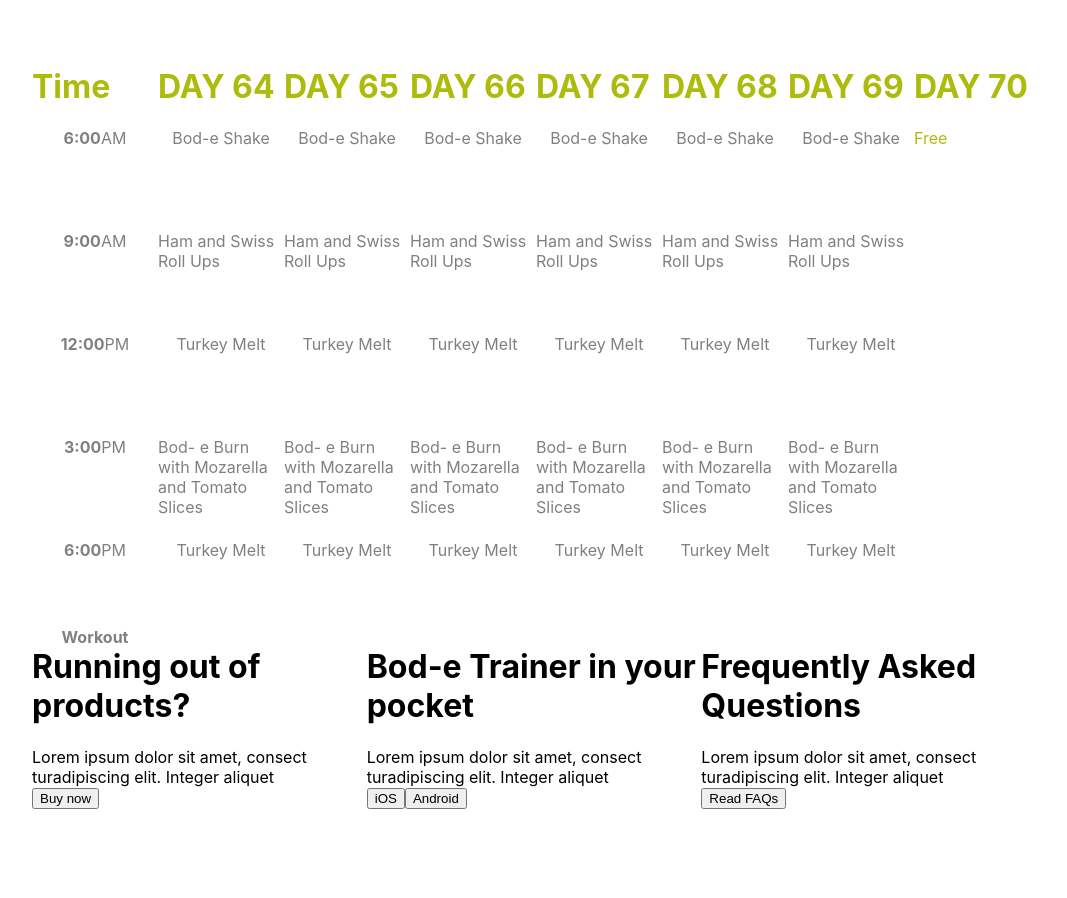
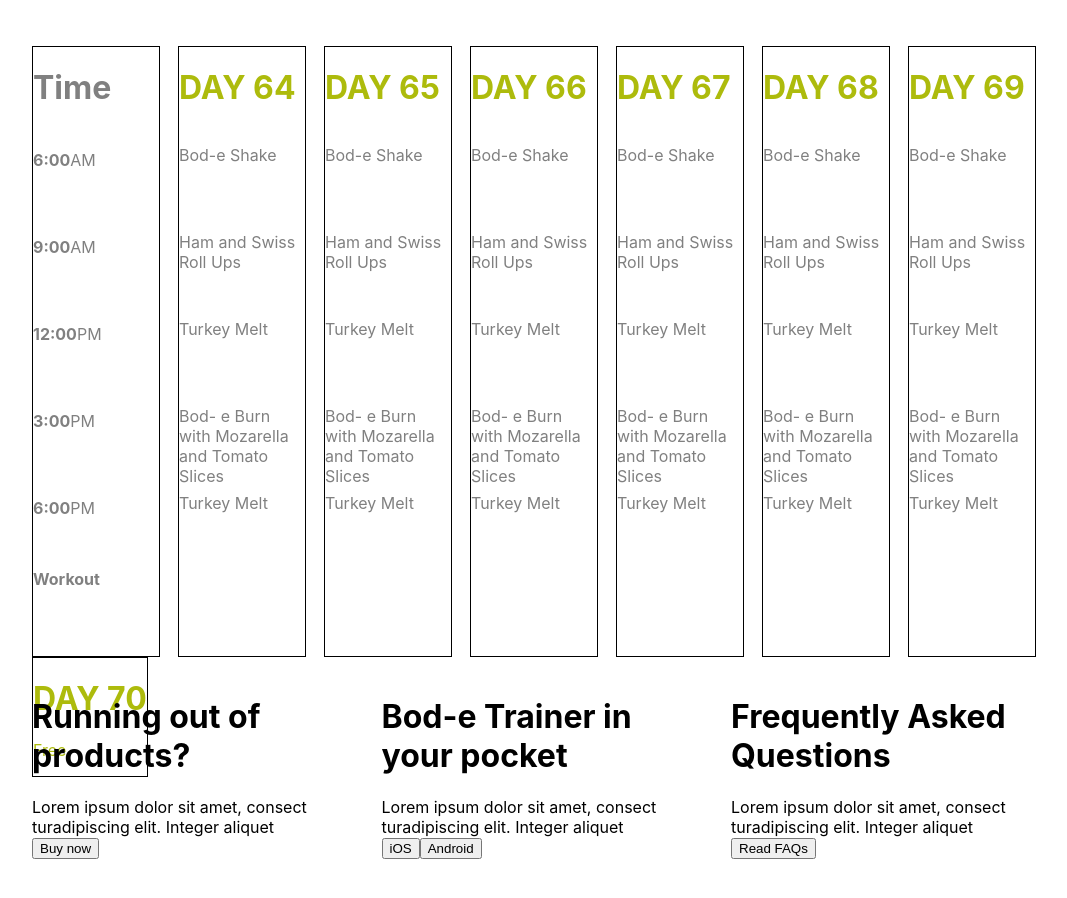
Before and after one commit to adrian-glowienka/ZadanieRekrutacyjneGet, a React (Create React App) app: page / in a window 1280 px wide. Shown: the part 180-1078 px from the top of the page, without its empty margins (106-1173 px from the left). Built offline with nearby package versions, Linux system fonts and the light colour scheme.

Commit message:
fixed problem with label

```diff
--- a/src/App.css
+++ b/src/App.css
@@ -1,13 +1,11 @@
 body {
-  margin: 34px 138px 616px 138px;
+  margin: 34px 138px 70px 138px;
 }
 
-/* div {
-  box-sizing: border-box;
-} */
 
 .Header-board  {
   display: flex;
+  flex-wrap: wrap;
 }
 
 .Header-board ul {
@@ -30,6 +28,7 @@
 .Slider-container {
   display: flex;
   justify-content: space-between;
+  flex-wrap: wrap;
 }
 
 .Slider h1 {
@@ -53,19 +52,21 @@
   color: #adbb0c;
   display: flex;
   justify-content: space-between;
+  flex-wrap: wrap;
 }
 
 .Days-week  {
-  width: 126px;
-  height: 87px;
+  border: 1px solid black;
 }
 
 .Item {
   width: 126px;
   height: 87px;
   color: gray;
+  display: flex;
 }
 
+/*
 .Item p {
   display: flex;
   justify-content: center;
@@ -74,9 +75,15 @@
 .Item p1 {
   display: flex;
   justify-content: center;
+} */
+
+.Footer {
+  margin-top: 50px;
+  display: flex;
+  justify-content: space-between;
+  flex-wrap: wrap;
 }
 
-.Footer {
-  display: flex;
-
+.Foot {
+  width: 305px;
 }
--- a/src/components/Footer/Footer.js
+++ b/src/components/Footer/Footer.js
@@ -4,14 +4,14 @@
     render() {
         return (
             <div className="Footer">
-                <div className="Foot-1">
+                <div className="Foot">
                     <h1>Running out of products?</h1>
                     <p1>Lorem ipsum dolor sit amet, consect turadipiscing elit.
                      Integer aliquet
                     </p1><br></br>
                     <button>Buy now</button>
                 </div>
-                <div className="Foot-2">
+                <div className="Foot">
                     <h1>Bod-e Trainer in your pocket</h1>
                     <p1>Lorem ipsum dolor sit amet, consect turadipiscing elit.
                      Integer aliquet
@@ -19,7 +19,7 @@
                     <button>iOS</button>
                     <button>Android</button>
                 </div>
-                <div className="Foot-3">
+                <div className="Foot">
                     <h1>Frequently Asked Questions</h1>
                     <p1>Lorem ipsum dolor sit amet, consect turadipiscing elit.
                      Integer aliquet
--- a/src/components/WeekBoard/WeekBoard.js
+++ b/src/components/WeekBoard/WeekBoard.js
@@ -7,7 +7,7 @@
                 <div className="Days-section">
 
                     <div className="Days-week">
-                        <div>
+                        <div className="Item">
                             <h1>Time</h1>
                         </div>
                         <div className="Item">
```
Also changed, not shown: src/components/SignInForm/SignInForm.js (indentation only).
